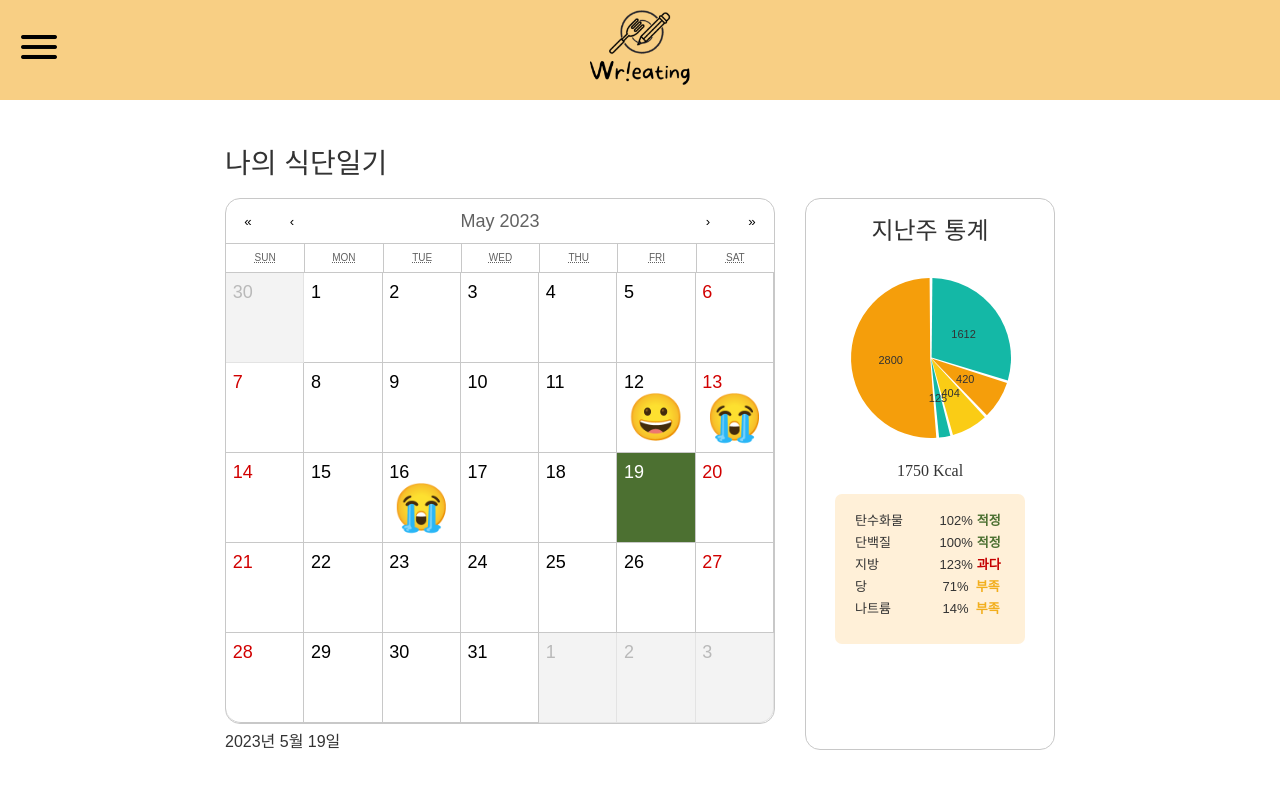
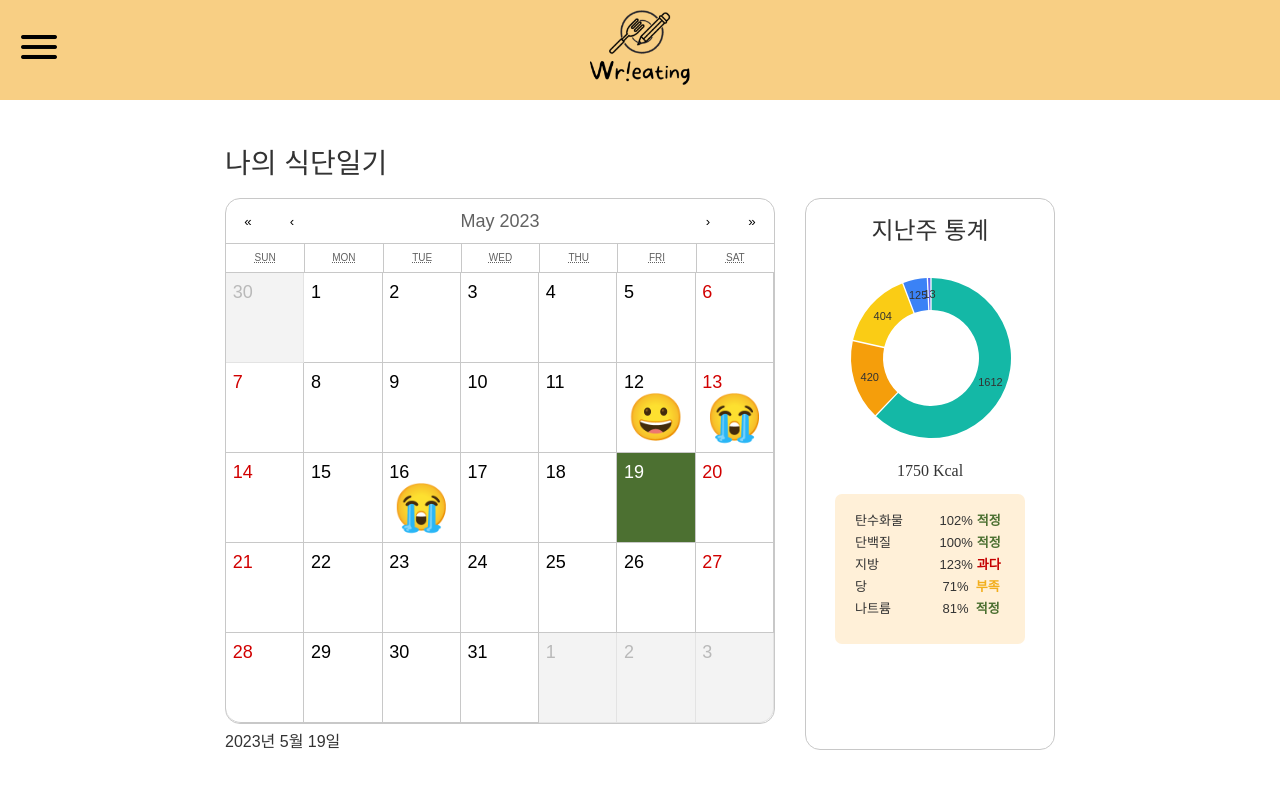
Before and after one commit to codestates-seb/seb43_main_004, a React (Create React App) app in the folder client/: page /diaries in a window 1280 px wide. Shown: the top 800 px of the page. Built offline with nearby package versions, Linux system fonts and the light colour scheme; data requests are answered from the project's data file; a web font is replaced by a local one.

Commit message:
Fix : 차트에 나트륨 단위 조정

```diff
--- a/client/db.json
+++ b/client/db.json
@@ -24,7 +24,7 @@
         "fat": 47,
         "kcal": 2200,
         "sugar": 25,
-        "salt" : 2800
+        "salt" : 2300
       }
     ],
     "weekList": [
@@ -34,7 +34,7 @@
         "fat": 404,
         "kcal": 1750,
         "sugar": 125,
-        "salt": 2800
+        "salt": 13000
       }
     ],
     "comment": "탄수화물이 너무 많아요",
@@ -73,7 +73,7 @@
           "fat": 47,
           "kcal": 2200,
           "sugar": 25,
-          "salt": 2800
+          "salt": 2300
         }
       ],
       "dayList": [
@@ -131,7 +131,7 @@
           "fat": 47,
           "kcal": 2200,
           "sugar": 25,
-          "salt": 2800
+          "salt": 2300
         }
       ],
       "dayList": [
@@ -168,7 +168,7 @@
           "fat": 47,
           "kcal": 2200,
           "sugar": 25,
-          "salt": 2800
+          "salt": 2300
         }
       ],
       "dayList": [
@@ -198,7 +198,7 @@
           "fat": 47,
           "kcal": 2200,
           "sugar": 25,
-          "salt": 2800
+          "salt": 2300
         }
       ],
       "dayList": [
--- a/client/src/components/diary/Stats.tsx
+++ b/client/src/components/diary/Stats.tsx
@@ -31,28 +31,39 @@ const Stats = ({ diaries }: any) => {
       id: '탄수화물',
       label: '탄수화물',
       value: `${intake.carbohydrate}`,
+      color: '#14B8A6',
     },
     {
       id: '단백질',
       label: '단백질',
       value: `${intake.protein}`,
+      color: '#F59E0B',
     },
     {
       id: '지방',
       label: '지방',
       value: `${intake.fat}`,
+      color: '#FACC15',
     },
     {
       id: '당류',
       label: '당류',
       value: `${intake.sugar}`,
+      color: '#3B82F6',
     },
     {
       id: '나트륨',
       label: '나트륨',
-      value: `${intake.salt}`,
+      value: `${intake.salt / 1000}`,
+      color: '#6366F1',
     },
   ]
+
+  const CustomTooltip = ({ datum }: { datum: any }) => (
+    <TooltipWrapper>
+      <strong>{datum.label}</strong>: {datum.value}g
+    </TooltipWrapper>
+  )
   return (
     <StatsWrapper>
       <h3>지난주 통계</h3>
@@ -60,11 +71,13 @@ const Stats = ({ diaries }: any) => {
         <ResponsivePie
           data={data}
           margin={{ top: 0, right: 70, bottom: 70, left: 70 }}
-          padAngle={2}
+          padAngle={0.8}
           activeOuterRadiusOffset={6}
-          innerRadius={0.01} // chart 중간 빈공간 반지름
-          colors={['#14B8A6', '#F59E0B', '#FACC15']} // 커스텀하여 사용할 때
+          innerRadius={0.6} // chart 중간 빈공간 반지름
+          colors={(datum) => datum.data.color}
           enableArcLinkLabels={false}
+          sortByValue={true}
+          tooltip={CustomTooltip}
         />
       </div>
       <div className="pie__detail">
@@ -213,4 +226,10 @@ const StatsWrapper = styled.div`
   }
 `
 
+const TooltipWrapper = styled.div`
+  background-color: #fff;
+  border: 1px solid #ccc;
+  padding: 10px;
+`
+
 export default Stats
```
